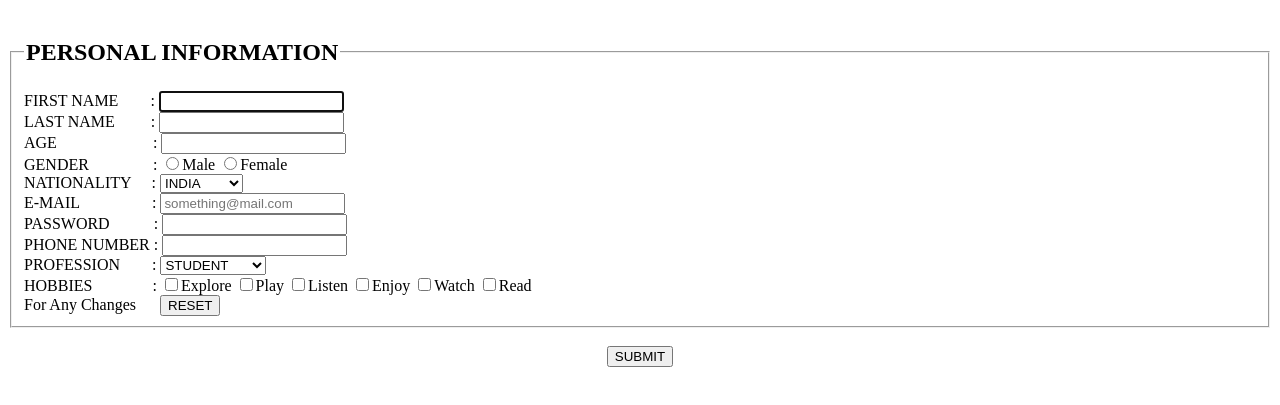
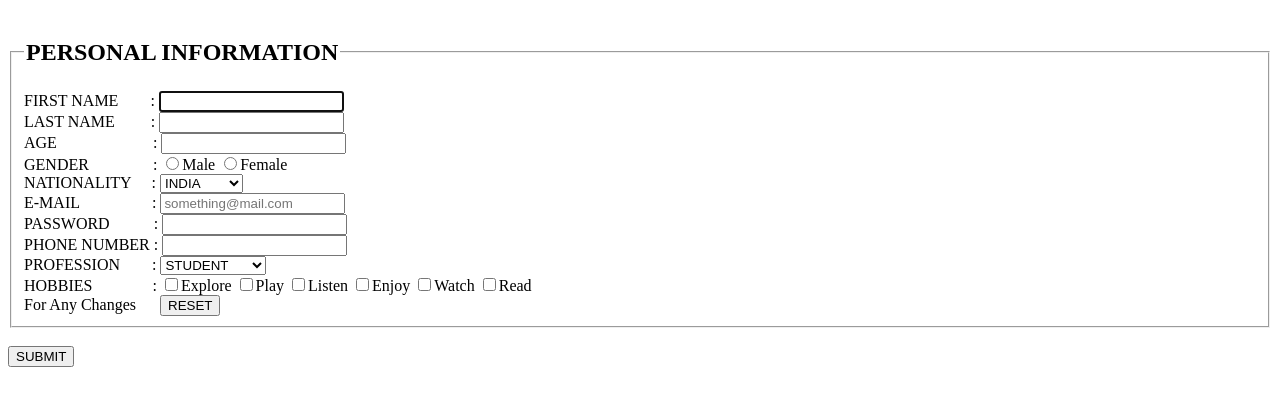
Before and after one commit to VHarveni11/html-project, a plain HTML site: page intropro.html in a window 1280 px wide. Shown: the part 127-532 px from the top of the page. Drawn offline with Linux system fonts and the light colour scheme.

Commit message:
Update intropro.html

```diff
--- a/intropro.html
+++ b/intropro.html
@@ -15,7 +15,7 @@
         </audio>
         <h1>Fill out here and get to know some <i>amazing</i> things!!</h1></center>
         </header>
-        <form method="post" id="form1">
+        <form method="post">
             <fieldset name="PI">
                 <legend><h2>PERSONAL INFORMATION</h2></legend>
                 <label for="fname">FIRST NAME&nbsp;&nbsp;&nbsp;&nbsp;&nbsp;&nbsp;&nbsp;&nbsp;:</label>
@@ -62,7 +62,7 @@
                 <label for="rst">For Any Changes&nbsp;&nbsp;&nbsp;&nbsp;&nbsp;</label>
                     <input type="reset" name="reset" value="RESET" id="rst"/><br>
             </fieldset><br>
+            <input type="submit" name="submit" value="SUBMIT" id="sbt"/>
         </form>
-        <center><a href="introprofac.html"><button type="submit" form="form1" value="SUBMIT">SUBMIT</button></a></center>
     </body>
 </html>
```
